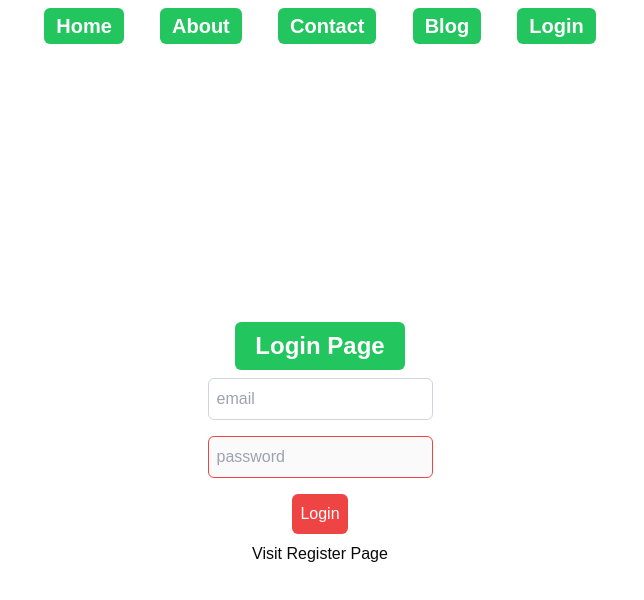
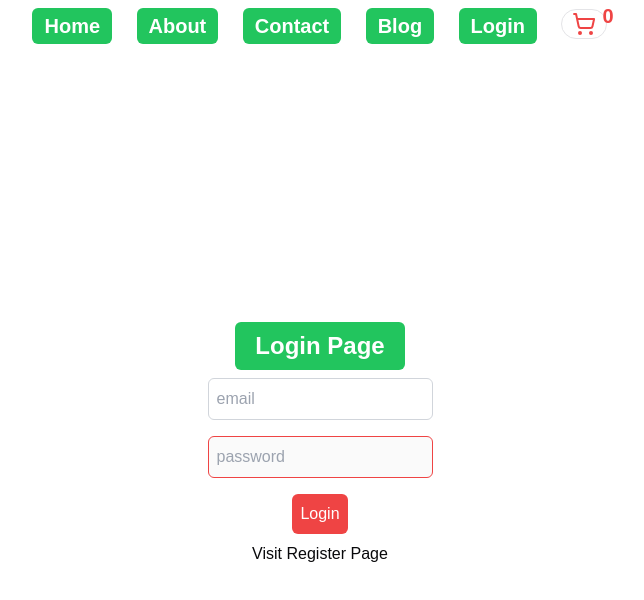
Before and after one commit to MdMorsedAlam/nextjs-test, a Next.js app: page /login in a window 1280 px wide. Shown: the top 600 px of the page, without its empty margins (320-964 px from the left). Built offline with nearby package versions, Linux system fonts and the light colour scheme.

Commit message:
Redux toolkit working done

```diff
--- a/package.json
+++ b/package.json
@@ -9,6 +9,7 @@
     "lint": "next lint"
   },
   "dependencies": {
+    "@radix-ui/react-slot": "^1.1.0",
     "@radix-ui/react-toast": "^1.2.2",
     "@reduxjs/toolkit": "^2.3.0",
     "axios": "^1.7.7",
--- /dev/null
+++ b/src/app/components/home/ShoppingCart.tsx
@@ -0,0 +1,13 @@
+'use client'
+import { Badge } from "@/components/ui/badge"
+import { useAppSelector } from "@/store/hooks";
+import { ShoppingCart } from "lucide-react";
+const ShopCart = () => {
+const items = useAppSelector(state=>state.card.items)
+
+    return (
+        <li><Badge className="relative" variant="outline"><ShoppingCart className="text-red-500" /><span className="absolute w-6 h-6 items-center justify-center -top-2 -right-5 rounded-full text-xl font-semibold text-red-500">{items.length}</span></Badge></li>
+    )
+}
+
+export default ShopCart;
--- a/src/app/components/home/navbar.tsx
+++ b/src/app/components/home/navbar.tsx
@@ -1,4 +1,6 @@
 import Link from "next/link";
+import ShopCart from "./ShoppingCart";
+
 
 const Navbar=()=>{
     return(
@@ -9,6 +11,7 @@
            <li className="font-bold cursor-pointer text-xl bg-green-500 text-white px-3 hover:bg-green-600 py-1 rounded-md"><Link href="/contact">Contact</Link></li>
            <li className="font-bold cursor-pointer text-xl bg-green-500 text-white px-3 hover:bg-green-600 py-1 rounded-md"> <Link href="/products">Blog</Link></li>
            <li className="font-bold cursor-pointer text-xl bg-green-500 text-white px-3 hover:bg-green-600 py-1 rounded-md"> <Link href="/login">Login</Link></li>
+            <ShopCart/>
         </ul>
        </section>
     )
--- /dev/null
+++ b/src/app/products/Item.tsx
@@ -0,0 +1,45 @@
+"use client"
+import * as React from "react"
+
+import { Button } from "@/components/ui/button"
+import {
+  Card,
+  CardContent,
+  CardDescription,
+  CardFooter,
+  CardHeader,
+  CardTitle,
+} from "@/components/ui/card"
+import { useAppDispatch, useAppSelector } from "@/store/hooks"
+import { add } from "@/store/features/card/cardSlice";
+import { useToast } from "@/hooks/use-toast"
+
+export function CardItem({item}:{item:{_id:string,name:string,price:number,description:string}}) {
+ const dispatch=useAppDispatch();
+ const storeItems=useAppSelector(state=>state.card.items)
+ const { toast } = useToast();
+ const addToCartData=(id:string)=>{
+const exitsData=storeItems.find(item=>item===id);
+if(exitsData){
+    toast({
+    title:"This Item Already Added"
+})
+}else{
+    dispatch(add(id))
+}
+
+ }
+  return (
+    <Card className="w-[350px]">
+      <CardHeader>
+        <CardTitle>{item?.name}</CardTitle>
+      </CardHeader>
+      <CardContent>
+      <CardDescription>{item.description}</CardDescription>
+      </CardContent>
+      <CardFooter className="flex justify-between">
+        <Button onClick={()=>{addToCartData(item._id)}}>Add To Cart</Button>
+      </CardFooter>
+    </Card>
+  )
+}
--- a/src/app/products/page.tsx
+++ b/src/app/products/page.tsx
@@ -1,3 +1,4 @@
+import { CardItem } from "./Item";
 
 
 const productsDataGet=async()=>{
@@ -14,7 +15,16 @@
 
 
     return(
+       <section className="w-full flex justify-center items-center flex-col mt-10">
         <h1>Products Page : {products.length}</h1>
+
+        <div className="flex w-full justify-between items-center" >
+        {
+    products.map((item:any,index:number)=> <CardItem key={index} item={item}/>)
+}
+    </div>
+
+       </section>
     )
 }
 
--- /dev/null
+++ b/src/components/ui/badge.tsx
@@ -0,0 +1,36 @@
+import * as React from "react"
+import { cva, type VariantProps } from "class-variance-authority"
+
+import { cn } from "@/lib/utils"
+
+const badgeVariants = cva(
+  "inline-flex items-center rounded-full border px-2.5 py-0.5 text-xs font-semibold transition-colors focus:outline-none focus:ring-2 focus:ring-ring focus:ring-offset-2",
+  {
+    variants: {
+      variant: {
+        default:
+          "border-transparent bg-primary text-primary-foreground hover:bg-primary/80",
+        secondary:
+          "border-transparent bg-secondary text-secondary-foreground hover:bg-secondary/80",
+        destructive:
+          "border-transparent bg-destructive text-destructive-foreground hover:bg-destructive/80",
+        outline: "text-foreground",
+      },
+    },
+    defaultVariants: {
+      variant: "default",
+    },
+  }
+)
+
+export interface BadgeProps
+  extends React.HTMLAttributes<HTMLDivElement>,
+    VariantProps<typeof badgeVariants> {}
+
+function Badge({ className, variant, ...props }: BadgeProps) {
+  return (
+    <div className={cn(badgeVariants({ variant }), className)} {...props} />
+  )
+}
+
+export { Badge, badgeVariants }
--- /dev/null
+++ b/src/components/ui/button.tsx
@@ -0,0 +1,56 @@
+import * as React from "react"
+import { Slot } from "@radix-ui/react-slot"
+import { cva, type VariantProps } from "class-variance-authority"
+
+import { cn } from "@/lib/utils"
+
+const buttonVariants = cva(
+  "inline-flex items-center justify-center gap-2 whitespace-nowrap rounded-md text-sm font-medium ring-offset-background transition-colors focus-visible:outline-none focus-visible:ring-2 focus-visible:ring-ring focus-visible:ring-offset-2 disabled:pointer-events-none disabled:opacity-50 [&_svg]:pointer-events-none [&_svg]:size-4 [&_svg]:shrink-0",
+  {
+    variants: {
+      variant: {
+        default: "bg-primary text-primary-foreground hover:bg-primary/90",
+        destructive:
+          "bg-destructive text-destructive-foreground hover:bg-destructive/90",
+        outline:
+          "border border-input bg-background hover:bg-accent hover:text-accent-foreground",
+        secondary:
+          "bg-secondary text-secondary-foreground hover:bg-secondary/80",
+        ghost: "hover:bg-accent hover:text-accent-foreground",
+        link: "text-primary underline-offset-4 hover:underline",
+      },
+      size: {
+        default: "h-10 px-4 py-2",
+        sm: "h-9 rounded-md px-3",
+        lg: "h-11 rounded-md px-8",
+        icon: "h-10 w-10",
+      },
+    },
+    defaultVariants: {
+      variant: "default",
+      size: "default",
+    },
+  }
+)
+
+export interface ButtonProps
+  extends React.ButtonHTMLAttributes<HTMLButtonElement>,
+    VariantProps<typeof buttonVariants> {
+  asChild?: boolean
+}
+
+const Button = React.forwardRef<HTMLButtonElement, ButtonProps>(
+  ({ className, variant, size, asChild = false, ...props }, ref) => {
+    const Comp = asChild ? Slot : "button"
+    return (
+      <Comp
+        className={cn(buttonVariants({ variant, size, className }))}
+        ref={ref}
+        {...props}
+      />
+    )
+  }
+)
+Button.displayName = "Button"
+
+export { Button, buttonVariants }
--- a/src/helpers/authProvider.tsx
+++ b/src/helpers/authProvider.tsx
@@ -11,7 +11,6 @@
   const storeRef = useRef<AppStore>()
   if (!storeRef.current) {
     storeRef.current = createStore()
-    storeRef.current.dispatch(add("testId"))
   }
   return (
     <SessionProvider>
```
Also changed, not shown: 1 other file (tests, documents, lock files or other folders).
